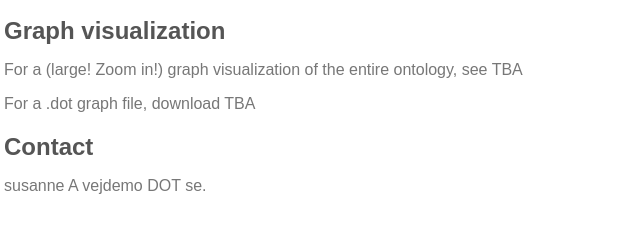
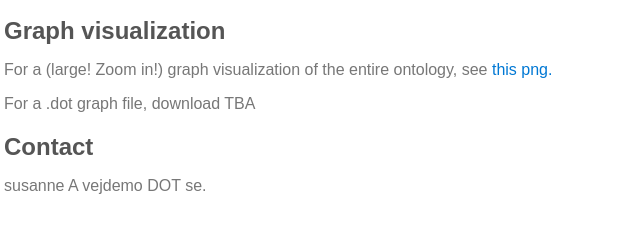
Before and after one commit to susvej/bg_ontology, a plain HTML site: page index.html in a window 1280 px wide. Shown: the part 301-534 px from the top of the page, 236-876 px from the left. Drawn offline with Linux system fonts and the light colour scheme.

Commit message:
Update index.html
adding png file

```diff
--- a/index.html
+++ b/index.html
@@ -42,7 +42,7 @@
   <h2>Background</h2>
   <p>For the case study (domain analysis, classes etc.) on the ontology, see TBA
   <h2>Graph visualization</h2>
-  <p>For a (large! Zoom in!) graph visualization of the entire ontology, see TBA
+  <p>For a (large! Zoom in!) graph visualization of the entire ontology, see <a href="https://susvej.github.io/bg_ontology/ontology.png">this png.</a>
   <p>For a .dot graph file, download TBA
   <h2>Contact</h2>
     <p>susanne A vejdemo DOT se.</p>
```
